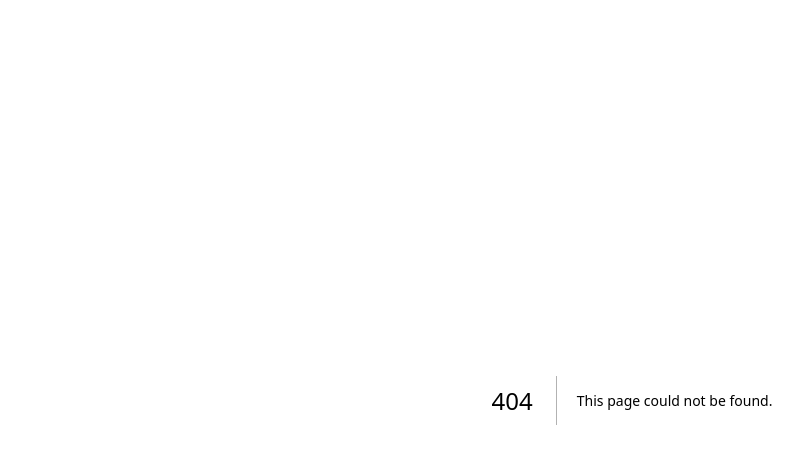
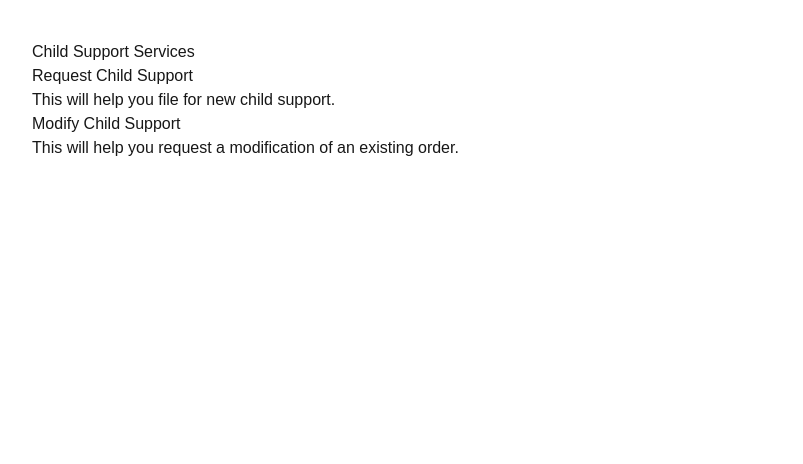
Before and after one commit to betterwork7777/csds-site, a Next.js app: page /child-support in a window 1280 px wide. Before the commit this address had no page. Shown: the top 464 px of the page, without its empty margins (8-811 px from the left). Built offline with nearby package versions, Linux system fonts and the light colour scheme.

Commit message:
Create ChildSupport component for child support services

```diff
--- /dev/null
+++ b/src/app/child-support/page.tsx
@@ -0,0 +1,13 @@
+export default function ChildSupport() {
+  return (
+    <div style={{ padding: "40px" }}>
+      <h1>Child Support Services</h1>
+
+      <h2>Request Child Support</h2>
+      <p>This will help you file for new child support.</p>
+
+      <h2>Modify Child Support</h2>
+      <p>This will help you request a modification of an existing order.</p>
+    </div>
+  );
+}
```
